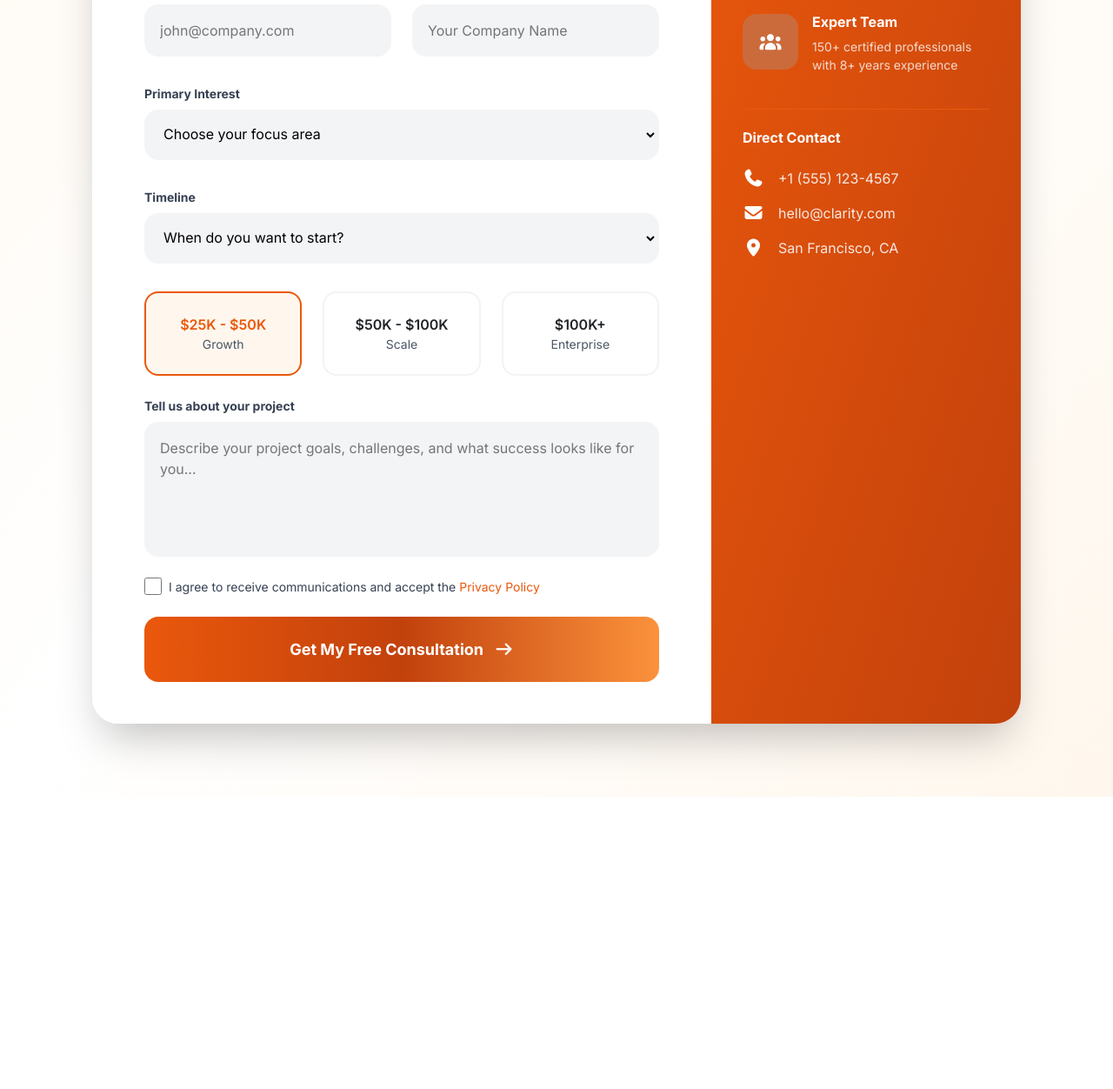
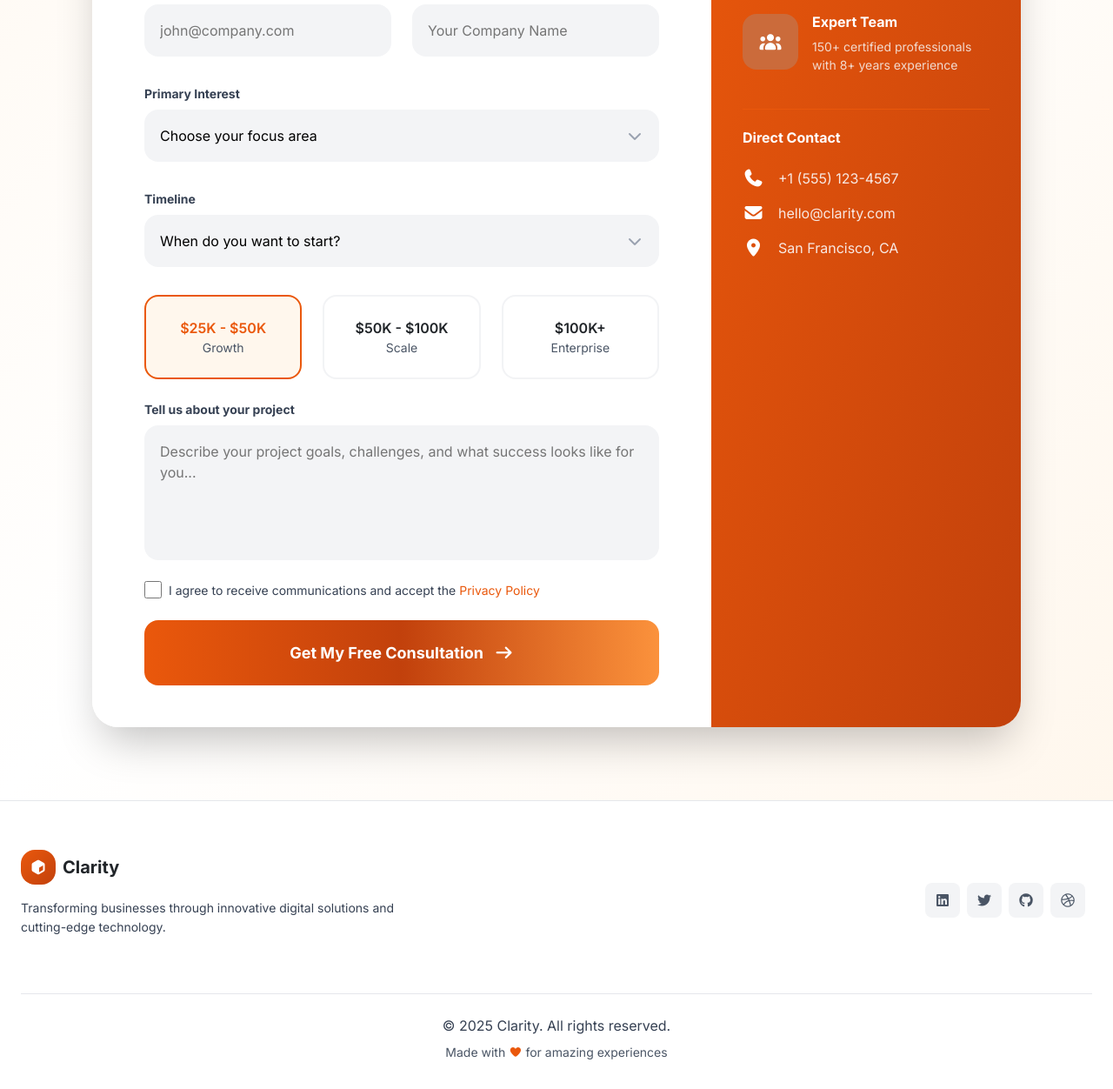
Before and after one commit to ahmedhussaindev/clarity-digital-solutions, a plain HTML site: page index.html in a window 1280 px wide. Shown: the part 6593-7845 px from the top of the page at 87% size. Before the commit the page ends 7509 px from the top, so only its background shows below. Drawn offline with Linux system fonts and the light colour scheme.

Commit message:
Enhance contact form styling and footer layout for improved user experience

```diff
--- a/css/style.css
+++ b/css/style.css
@@ -997,7 +997,7 @@ input[type="radio"]:checked+.budget-card .budget-value {
 }
 
 .contact-container {
-     border-radius: 30px;
+    border-radius: 30px;
     box-shadow: 0 25px 50px -12px rgba(0, 0, 0, 0.25);
 }
 
@@ -1037,11 +1037,66 @@ input[type="radio"]:checked+.budget-card .budget-value {
     background-color: var(--main-color);
 }
 
+.select-wrapper {
+    position: relative;
+}
+
+.select-wrapper select {
+    appearance: none;
+    width: 100%;
+}
+
+.select-icon {
+    position: absolute;
+    right: 18px;
+    top: 45%;
+    transform: translateY(-50%);
+    color: #99A1AF;
+}
+
 /* end contact us */
 
 
 /* start footer */
 
+footer {
+    border-top: 1px solid var(--main-border-color);
+}
+
+.footer-top {
+    padding-block: 48px;
+    border-bottom: 1px solid var(--main-border-color);
+}
+
+.footer-bottom {
+    padding-block: 24px;
+}
+
+.top-p {
+    max-width: 450px;
+    line-height: 1.6;
+}
+
+.footer-icon i {
+    color: var(--mid-gray);
+    background-color: #f3f4f6;
+    width: 35px;
+    height: 35px;
+    transition: 0.3s;
+}
+
+.footer-icon i:hover {
+    background-color: var(--main-color);
+    color: var(--main-background-color);
+}
+
+.footer-bottom p i {
+    color: var(--main-color);
+}
+
+.made-with {
+    color: var(--mid-gray);
+}
 
 /* end footer */
 
@@ -1105,6 +1160,10 @@ input[type="radio"]:checked+.budget-card .budget-value {
         border-top-right-radius: 30px;
     }
 
+    .footer-icon i {
+        width: 40px;
+        height: 40px;
+    }
 }
 
 /* xl */
--- a/index.html
+++ b/index.html
@@ -1422,6 +1422,7 @@
                                 <div class="interest mb-4 col-12 d-flex flex-column">
                                     <label class="mb-2 fs-xs fw-bold gray-color" for="uInterest">Primary
                                         Interest</label>
+                                    <div class="select-wrapper">
                                         <select class="rounded-4 p-3  mb-2" name="u-interest" id="uInterest">
                                             <option value="choose-area">Choose your focus area</option>
                                             <option value="web-dev-design">Web Development & Design</option>
@@ -1429,11 +1430,15 @@
                                             <option value="cloud-infrastructure">Cloud & Infrastructure</option>
                                             <option value="machine-learning">AI & Machine Learning</option>
                                             <option value="digital-marketing">Digital Marketing & SEO</option>
-                                        <option value="digital-transformation">Complete Digital Transformation</option>
+                                            <option value="digital-transformation">Complete Digital Transformation
+                                            </option>
                                         </select>
+                                        <i class="fa-solid fa-chevron-down select-icon"></i>
+                                    </div>
                                 </div>
                                 <div class="interest mb-4 col-12 d-flex flex-column">
                                     <label class="mb-2 fs-xs fw-bold gray-color" for="uInterest">Timeline</label>
+                                    <div class="select-wrapper">
                                         <select class="rounded-4 p-3 mb-2" name="u-interest" id="uInterest">
                                             <option value="when-you-want-start">When do you want to start?</option>
                                             <option value="immediately">Immediately</option>
@@ -1442,6 +1447,8 @@
                                             <option value="within-six-month">Within 6 months</option>
                                             <option value="just-exploring">Just exploring options</option>
                                         </select>
+                                        <i class="fa-solid fa-chevron-down select-icon"></i>
+                                    </div>
                                 </div>
                                 <div class="budget row mb-4">
                                     <input type="radio" name="budget" id="budget1" hidden checked>
@@ -1559,8 +1566,50 @@
 
     <!-- start footer  -->
 
-    <footer class="">
-
+    <footer>
+        <div class="main-container container py-1 py-xl-2 px-4">
+            <div class="row">
+                <div class="col-12">
+                    <div class="footer-top d-flex flex-md-row flex-column align-items-center justify-content-between">
+                        <div class="footer-left">
+                            <div class="logo-container mb-3 d-flex align-items-center">
+                                <i
+                                    class="logo-icon fa-solid fa-cube main-linear-back-color rounded-4 me-2 d-flex align-items-center justify-content-center"></i>
+                                <span class="brand-name me-1 fw-bold fs-lg">Clarity</span>
+                            </div>
+                            <p class="top-p fs-xs gray-color">Transforming businesses through innovative digital
+                                solutions and cutting-edge technology.
+                            </p>
+                        </div>
+                        <div class="footer-right d-flex">
+                            <div class="footer-icon">
+                                <a class="text-decoration-none" href="https://www.linkedin.com/"><i
+                                        class="fa-brands fa-linkedin rounded-3 me-2 d-flex align-items-center justify-content-center"></i></a>
+                            </div>
+                            <div class="footer-icon">
+                                <a class="text-decoration-none" href="https://x.com/"><i
+                                        class="fa-brands fa-twitter rounded-3 me-2 d-flex align-items-center justify-content-center"></i></a>
+                            </div>
+                            <div class="footer-icon">
+                                <a class="text-decoration-none" href="https://github.com/"><i
+                                        class="fa-brands fa-github rounded-3 me-2 d-flex align-items-center justify-content-center"></i></a>
+                            </div>
+                            <div class="footer-icon">
+                                <a class="text-decoration-none" href="https://dribbble.com/"><i
+                                        class="fa-brands fa-dribbble rounded-3 me-2 d-flex align-items-center justify-content-center"></i></a>
+                            </div>
+                        </div>
+                    </div>
+                </div>
+                <div class="col-12">
+                    <div class="footer-bottom text-center">
+                        <p class="fs-sm gray-color m-0 mb-2">© 2025 Clarity. All rights reserved.</p>
+                        <p class="made-with fs-xs m-0">Made with <i class="fa-solid fa-heart fa-sm"></i> for amazing
+                            experiences</p>
+                    </div>
+                </div>
+            </div>
+        </div>
     </footer>
 
     <!-- end footer  -->
```
Lines whose indentation alone changed are shown as unchanged.
